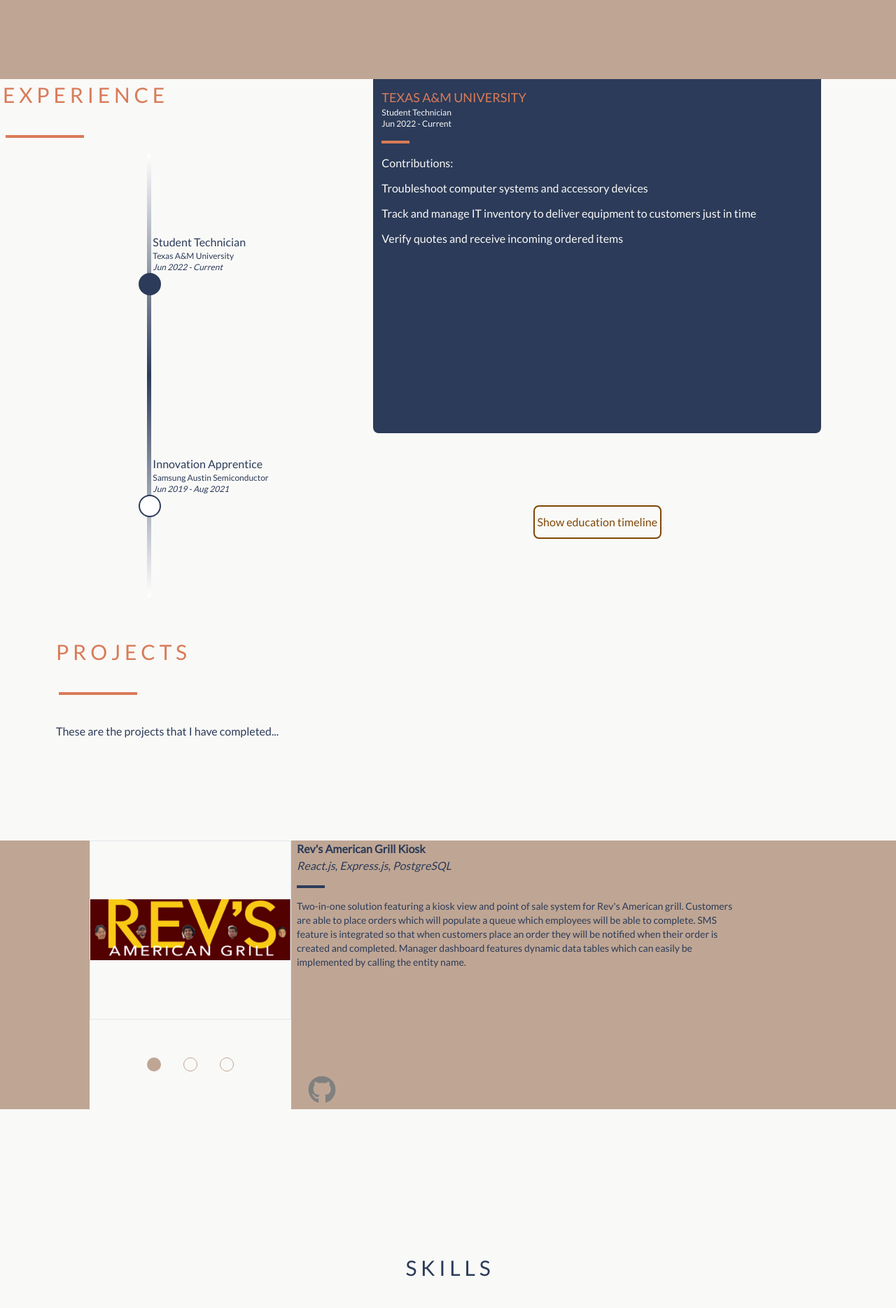
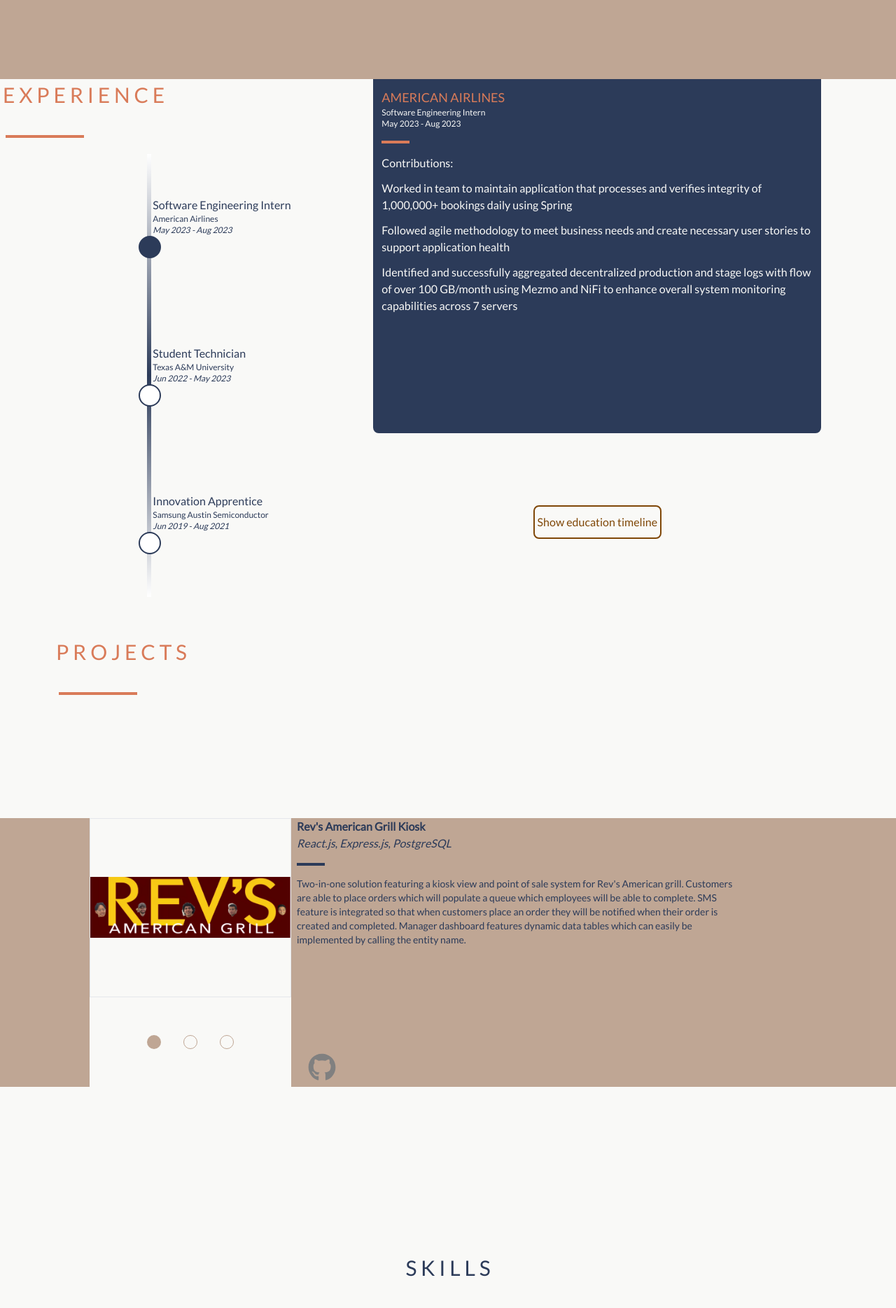
Before and after one commit to brnguyen1/Portfolio, a Vue app: page / in a window 1280 px wide. Shown: the part 620-2489 px from the top of the page at 70% size. Built offline with nearby package versions, Linux system fonts and the light colour scheme.

Commit message:
updated website to match experience

```diff
--- a/src/components/Experience.vue
+++ b/src/components/Experience.vue
@@ -8,6 +8,15 @@
 export default {
     data() {
         // JOBS
+        let aa_intern: Job = {
+            title: "Software Engineering Intern",
+            picture: null,
+            employer: "American Airlines",
+            contributions: ["Worked in team to maintain application that processes and verifies integrity of 1,000,000+ bookings daily using Spring", "Followed agile methodology to meet business needs and create necessary user stories to support application health", "Identified and successfully aggregated decentralized production and stage logs with flow of over 100 GB/month using Mezmo and NiFi to enhance overall system monitoring capabilities across 7 servers"],
+            start_date: "May 2023",
+            end_date: "Aug 2023"
+        }
+
         let innov_apprentice: Job = {
             title: "Innovation Apprentice",
             picture: null,
@@ -23,7 +32,7 @@
             employer: "Texas A&M University",
             contributions: ["Troubleshoot computer systems and accessory devices", "Track and manage IT inventory to deliver equipment to customers just in time", "Verify quotes and receive incoming ordered items"],
             start_date: "Jun 2022",
-            end_date: "Current"
+            end_date: "May 2023"
         }
 
         // EDUCATION
@@ -31,11 +40,11 @@
             school: "Texas A&M University",
             picture: null,
             degree: "Bachelor of Science - Computer Engineering",
-            gpa: "3.62",
+            gpa: "3.48",
             start_date: "Aug 2019",
             end_date: "Dec 2023",
-            courses: ["Programming Studio", "Machine Learning", "Robotics & Spatial Intelligence", "Data Structures & Algorithms", "Microcomputer Systems"],
-            description: "I'm a senior at Texas A&M University currently pursuing a B.S. in Computer Engineering with an emphasis on data applications and information systems. I have had the opportunity to lead an Agile project (Rev's American Grill Web Application) as the project manager and SCRUM master. I have been blessed with the opportunity develop my technical skills as well as leadership skills during my time at Texas A&M University.",
+            courses: ["Machine Learning", "Robotics & Spatial Intelligence", "Distributed Systems", "Machine Learning", "Information Storage & Retrieval"],
+            description: "I am a senior at Texas A&M University currently pursuing a B.S. in Computer Engineering with an interest in distributed systems infrastructure to support ML/AI models. Through my coursework, I have had the opportunity to lead an Agile project (Rev's American Grill Web Application) as the project manager and SCRUM master. I have also had the opportunity to develop technical skills in my interest of distributed systems, learning to support big data models and creating ML models.",
             graduated: false
         }
 
@@ -53,7 +62,7 @@
 
         return {
 
-            jobs: [student_tech, innov_apprentice],
+            jobs: [aa_intern, student_tech, innov_apprentice],
             schools: [tamu, acc],
             current_job: null as Nullable<Job>,
             current_school: null as Nullable<Education>,
--- a/src/components/Projects.vue
+++ b/src/components/Projects.vue
@@ -54,7 +54,6 @@
         <div class="ml-20">
             <h1 class="text-light-orange text-3xl">P R O J E C T S</h1>
             <div class="bg-light-orange w-28 h-1 mx-1 mt-10" />
-            <p class="mt-10">These are the projects that I have completed...</p>
         </div>
 
         <div class="flex flex-wrap md:flex-row bg-light-brown w-full h-screen my-auto mt-4 md:h-96">
--- a/src/components/Skills.vue
+++ b/src/components/Skills.vue
@@ -75,7 +75,7 @@
         <div class="grid md:grid-cols-3 gap-8 grid-cols-1 w-full h-max my-10">
             <Card header="Languages" :skills="languages" />
             <Card header="Web Development" :skills="frameworks" />
-            <Card header="Technical" :skills="technical" />
+            <Card header="Other" :skills="technical" />
         </div>
         <div class="flex h-max w-full mt-auto">
             <div class="m-auto w-max h-max border border-2 border-light-orange text-light-orange rounded-2xl p-2">
```
Also changed, not shown: 1 other file (tests, documents, lock files or other folders).
